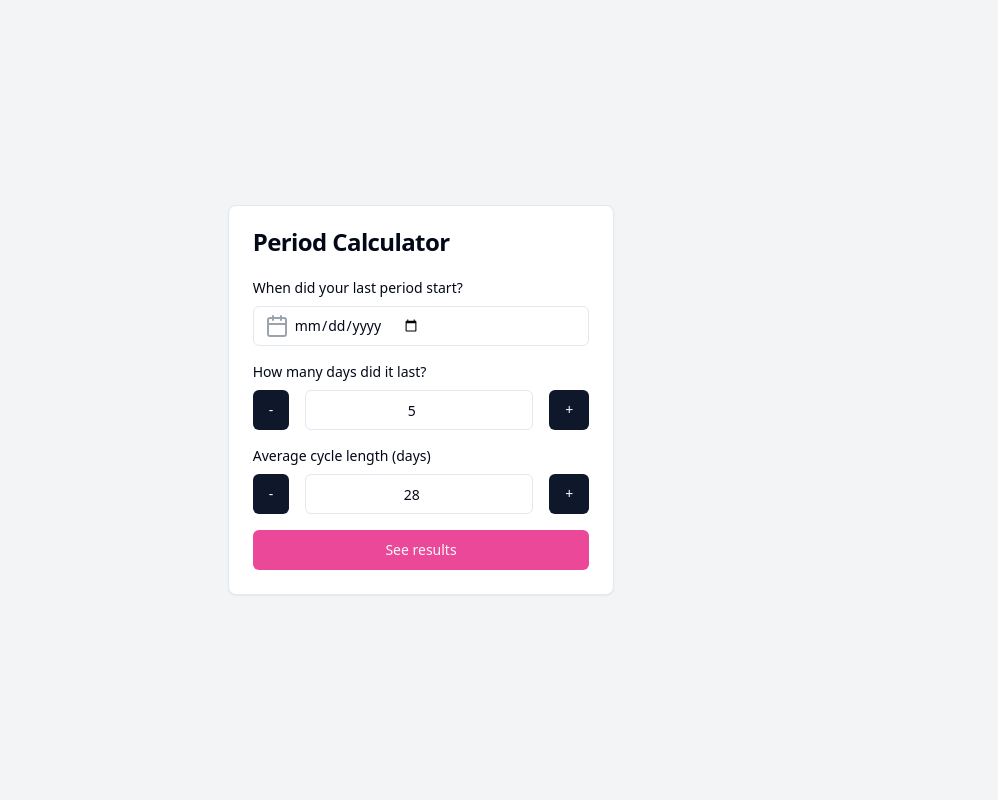
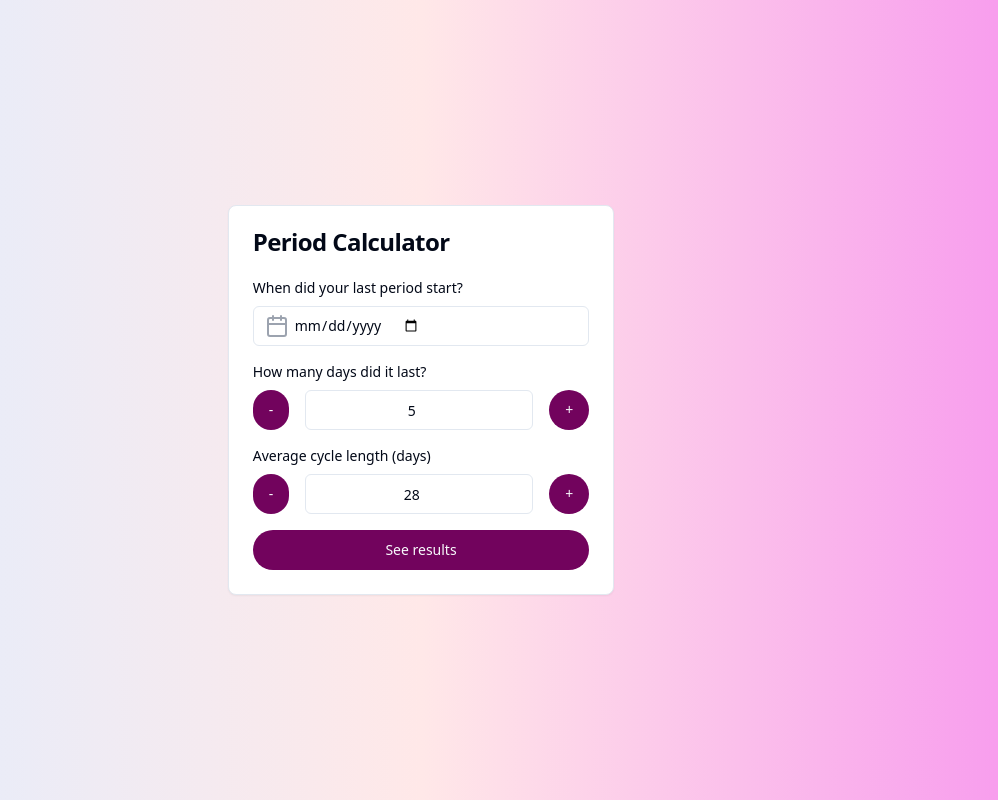
Before and after one commit to MTxx87/cyclewise-forecast, a React (Vite) app: page / in a window 1280 px wide. Shown: the whole page, without its empty margins (219-1217 px from the left). Built offline with nearby package versions, Linux system fonts and the light colour scheme.

Commit message:
Apply branding changes
Updated the page background to a linear gradient and modified button styles to include a new color and border radius.
[skip gpt_engineer]

```diff
--- a/src/components/PeriodCalculator.jsx
+++ b/src/components/PeriodCalculator.jsx
@@ -59,7 +59,7 @@ const PeriodCalculator = () => {
               How many days did it last?
             </label>
             <div className="flex items-center space-x-4">
-              <Button onClick={() => setPeriodDuration(Math.max(1, periodDuration - 1))}>-</Button>
+              <Button onClick={() => setPeriodDuration(Math.max(1, periodDuration - 1))} className="bg-[#72035d] hover:bg-[#5c024b] rounded-[25px]">-</Button>
               <Input
                 type="number"
                 id="periodDuration"
@@ -67,7 +67,7 @@ const PeriodCalculator = () => {
                 onChange={(e) => setPeriodDuration(parseInt(e.target.value) || 1)}
                 className="text-center"
               />
-              <Button onClick={() => setPeriodDuration(periodDuration + 1)}>+</Button>
+              <Button onClick={() => setPeriodDuration(periodDuration + 1)} className="bg-[#72035d] hover:bg-[#5c024b] rounded-[25px]">+</Button>
             </div>
           </div>
           <div className="space-y-2">
@@ -75,7 +75,7 @@ const PeriodCalculator = () => {
               Average cycle length (days)
             </label>
             <div className="flex items-center space-x-4">
-              <Button onClick={() => setCycleDuration(Math.max(1, cycleDuration - 1))}>-</Button>
+              <Button onClick={() => setCycleDuration(Math.max(1, cycleDuration - 1))} className="bg-[#72035d] hover:bg-[#5c024b] rounded-[25px]">-</Button>
               <Input
                 type="number"
                 id="cycleDuration"
@@ -83,10 +83,10 @@ const PeriodCalculator = () => {
                 onChange={(e) => setCycleDuration(parseInt(e.target.value) || 1)}
                 className="text-center"
               />
-              <Button onClick={() => setCycleDuration(cycleDuration + 1)}>+</Button>
+              <Button onClick={() => setCycleDuration(cycleDuration + 1)} className="bg-[#72035d] hover:bg-[#5c024b] rounded-[25px]">+</Button>
             </div>
           </div>
-          <Button onClick={calculateDates} className="w-full bg-pink-500 hover:bg-pink-600">
+          <Button onClick={calculateDates} className="w-full bg-[#72035d] hover:bg-[#5c024b] rounded-[25px]">
             See results
           </Button>
         </CardContent>
@@ -102,7 +102,7 @@ const PeriodCalculator = () => {
               <div className="text-4xl font-bold text-center">
                 {formatDate(results.ovulationDate)}
               </div>
-              <Button className="w-full mt-4 bg-pink-500 hover:bg-pink-600">
+              <Button className="w-full mt-4 bg-[#72035d] hover:bg-[#5c024b] rounded-[25px]">
                 Track your periods
               </Button>
             </CardContent>
@@ -120,7 +120,7 @@ const PeriodCalculator = () => {
               </Button>
             </CardContent>
           </Card>
-          <Button onClick={() => setResults(null)} className="w-full">
+          <Button onClick={() => setResults(null)} className="w-full bg-[#72035d] hover:bg-[#5c024b] rounded-[25px]">
             Start over
           </Button>
         </div>
--- a/src/pages/Index.jsx
+++ b/src/pages/Index.jsx
@@ -2,7 +2,7 @@ import PeriodCalculator from '../components/PeriodCalculator';
 
 const Index = () => {
   return (
-    <div className="min-h-screen flex items-center justify-center bg-gray-100">
+    <div className="min-h-screen flex items-center justify-center" style={{ background: 'linear-gradient(90deg,#e0eeff,#ffe8e8 50%,#f796ee)' }}>
       <PeriodCalculator />
     </div>
   );
```
